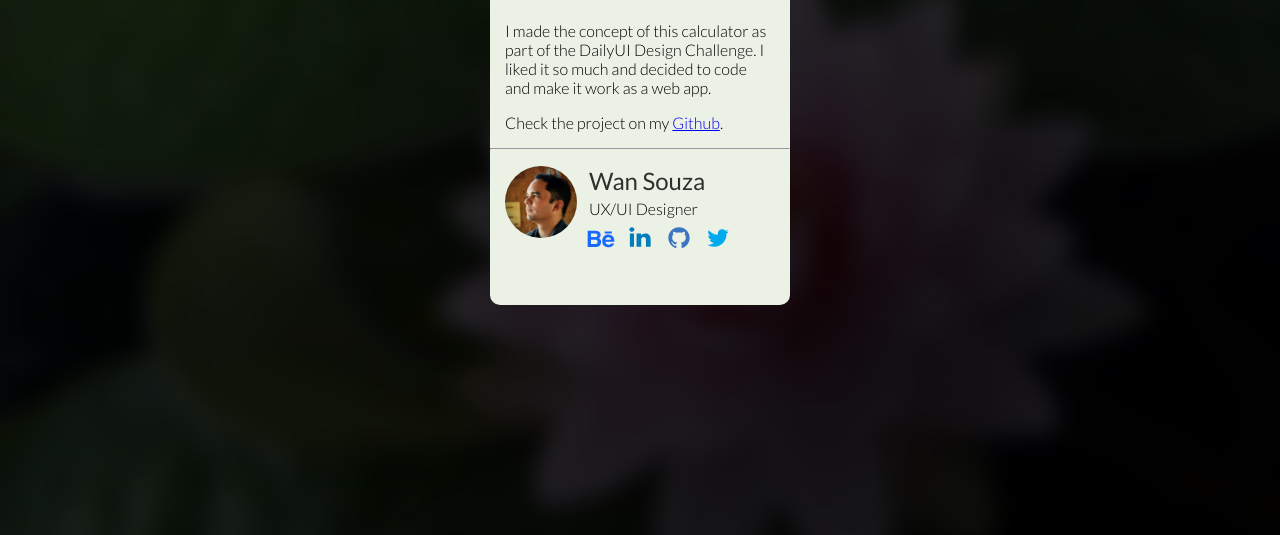
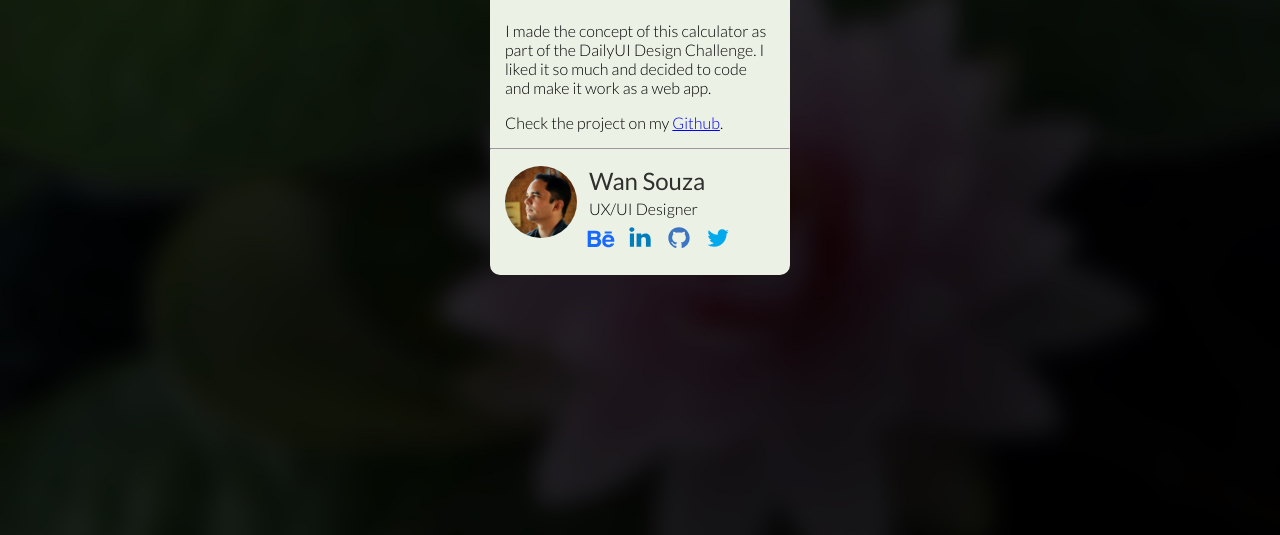
Before and after one commit to wansoul/LotusCalculator, a plain HTML site: page index.html in a window 1280 px wide. Both pictures are taken after a click on the element "Info". Shown: the part 265-800 px from the top of the page. Drawn offline with Linux system fonts and the light colour scheme.

Commit message:
info-panel size
info-panel size

```diff
--- a/css/style.css
+++ b/css/style.css
@@ -44,11 +44,9 @@ h3 {
 
 .info-panel{
   position: relative;
-  width: 90%; height: 64%;
+  width: 90%; height: 420px;
   min-width: 280px;
-  min-height: 450px;
   max-width: 300px;
-  max-height: 450px;
   top: 15%;
   margin: 0 auto;
   background-color: rgb(236, 241, 230);
```
